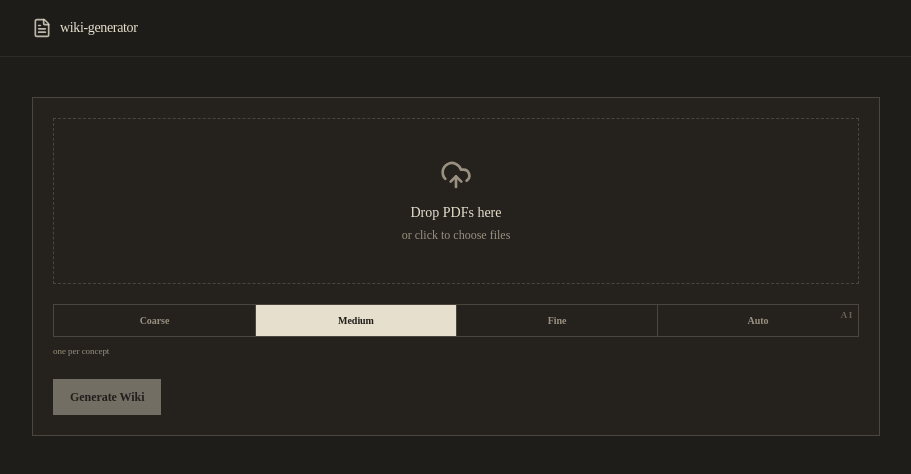
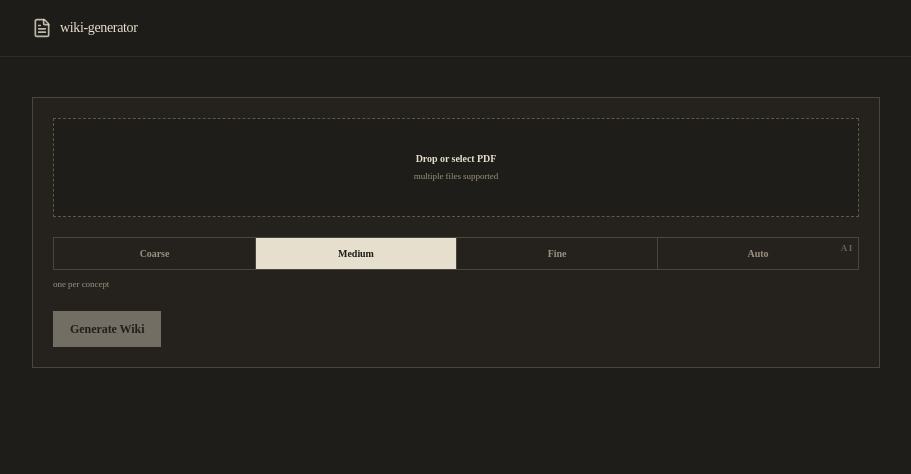
Before and after one commit to freddysongg/wiki-generator, a Next.js app: page / in a window 1280 px wide. Shown: the top 474 px of the page, without its empty margins (184-1095 px from the left). Built offline with nearby package versions, Linux system fonts and the light colour scheme.

Commit message:
update: upload zone to brutalist styling

```diff
--- a/components/upload-zone.tsx
+++ b/components/upload-zone.tsx
@@ -1,7 +1,7 @@
 "use client";
 
 import type { ChangeEvent, DragEvent, JSX } from "react";
-import { UploadCloud } from "lucide-react";
+import { useState } from "react";
 import { cn } from "@/lib/utils";
 
 interface Props {
@@ -12,11 +12,14 @@ interface Props {
 function filterPdfs(files: FileList | null): File[] {
   if (!files) return [];
   return Array.from(files).filter(
-    (f) => f.type === "application/pdf" || f.name.toLowerCase().endsWith(".pdf"),
+    (f) =>
+      f.type === "application/pdf" || f.name.toLowerCase().endsWith(".pdf"),
   );
 }
 
 export function UploadZone({ onFiles, disabled }: Props): JSX.Element {
+  const [isDragging, setIsDragging] = useState<boolean>(false);
+
   function handleChange(e: ChangeEvent<HTMLInputElement>): void {
     onFiles(filterPdfs(e.target.files));
     e.target.value = "";
@@ -24,26 +27,40 @@ export function UploadZone({ onFiles, disabled }: Props): JSX.Element {
 
   function handleDrop(e: DragEvent<HTMLLabelElement>): void {
     e.preventDefault();
+    setIsDragging(false);
     if (disabled) return;
     onFiles(filterPdfs(e.dataTransfer.files));
+  }
+
+  function handleDragOver(e: DragEvent<HTMLLabelElement>): void {
+    e.preventDefault();
+    if (disabled) return;
+    setIsDragging(true);
+  }
+
+  function handleDragLeave(e: DragEvent<HTMLLabelElement>): void {
+    e.preventDefault();
+    setIsDragging(false);
   }
 
   return (
     <label
       htmlFor="wiki-upload-input"
       onDrop={handleDrop}
-      onDragOver={(e) => e.preventDefault()}
+      onDragOver={handleDragOver}
+      onDragLeave={handleDragLeave}
+      data-active={isDragging}
       className={cn(
-        "flex cursor-pointer flex-col items-center justify-center gap-3 rounded-lg border border-dashed border-border bg-muted/30 px-6 py-10 transition-colors",
-        "hover:bg-muted/50",
-        disabled && "pointer-events-none opacity-50",
+        "flex cursor-pointer flex-col items-center justify-center gap-1 px-6 py-8 text-center",
+        "border border-dashed border-rule-2 bg-bg",
+        "transition-[background-color,border-color] duration-100",
+        "hover:bg-bg-2",
+        "data-[active=true]:border-fg data-[active=true]:border-solid data-[active=true]:bg-bg-2",
+        disabled && "pointer-events-none opacity-40",
       )}
     >
-      <UploadCloud className="h-8 w-8 text-muted-foreground" aria-hidden />
-      <div className="flex flex-col items-center gap-1">
-        <span className="text-sm font-medium">Drop PDFs here</span>
-        <span className="text-xs text-muted-foreground">or click to choose files</span>
-      </div>
+      <span className="t-label text-fg">Drop or select PDF</span>
+      <span className="t-meta text-fg-mute">multiple files supported</span>
       <input
         id="wiki-upload-input"
         type="file"
```
Also changed, not shown: 1 other file (tests, documents, lock files or other folders).
